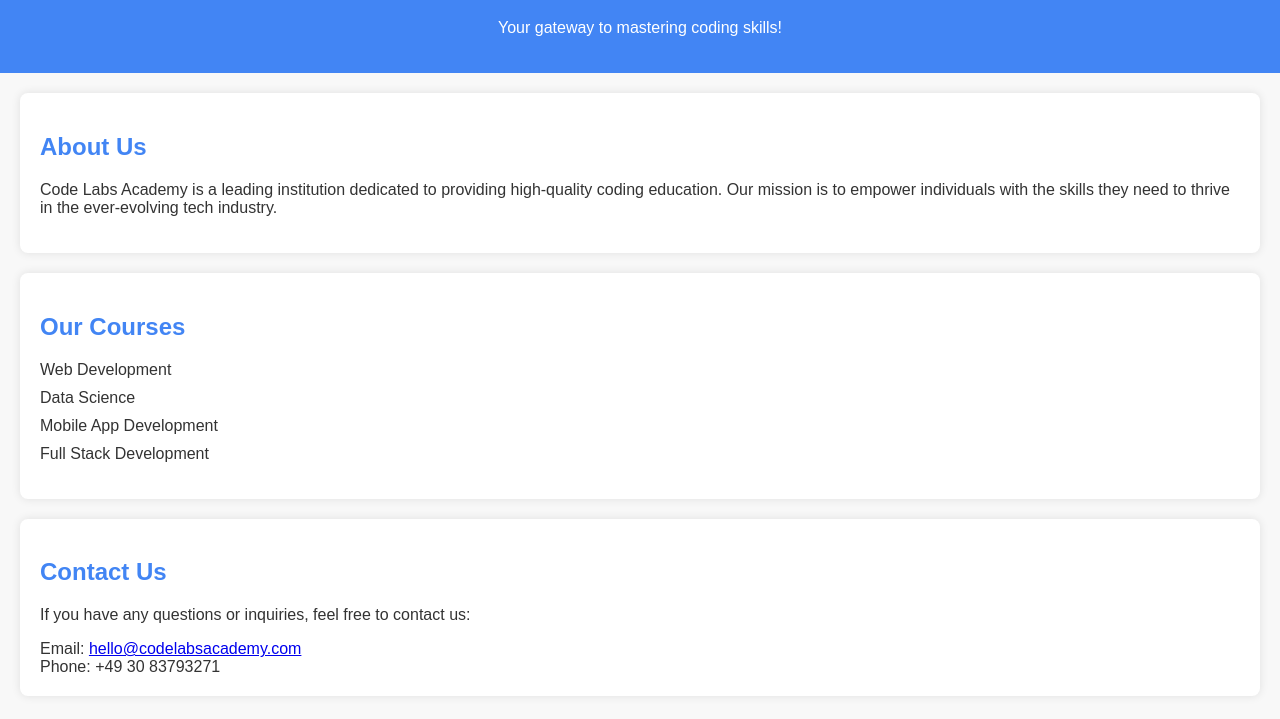
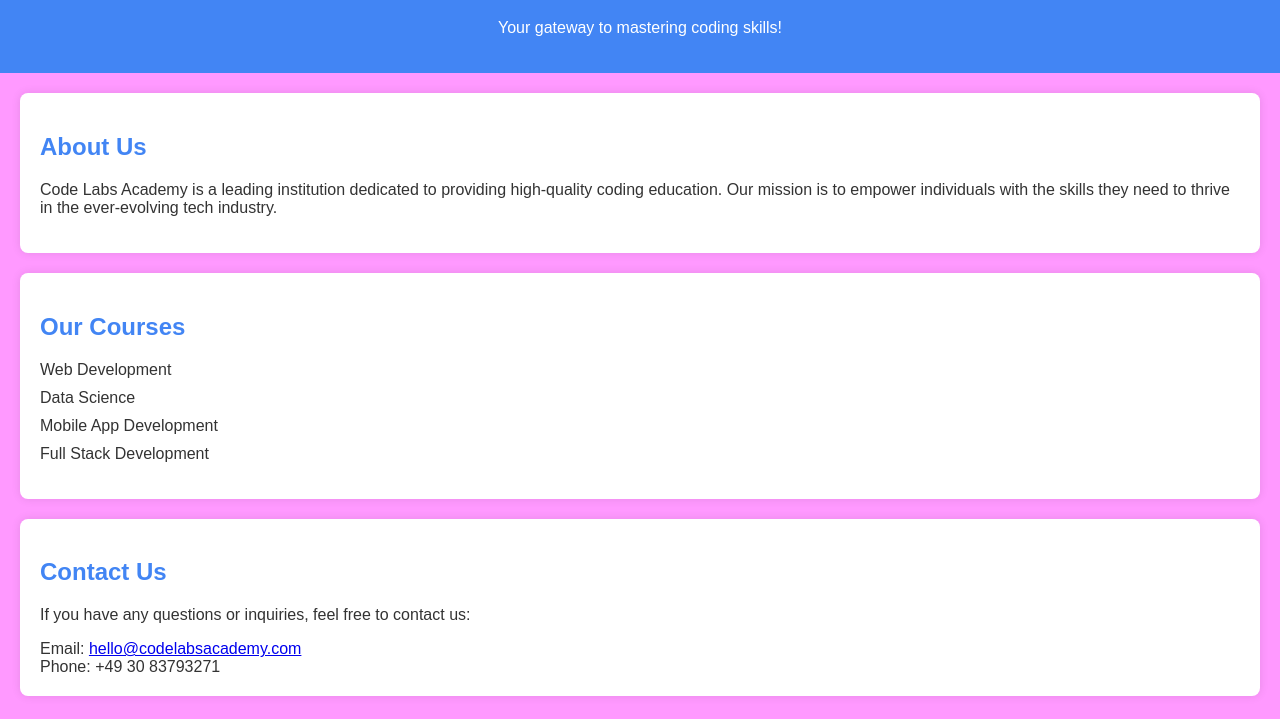
Before and after one commit to Thomas200553/PrepWorkProject, a plain HTML site: page index.html in a window 1280 px wide. Shown: the part 81-800 px from the top of the page. Drawn offline with Linux system fonts and the light colour scheme.

Commit message:
Updated style.css

```diff
--- a/style.css
+++ b/style.css
@@ -2,7 +2,7 @@ body {
   font-family: "Arial", sans-serif;
   margin: 0;
   padding: 0;
-  background-color: #f8f8f8;
+  background-color: #ff99ff;
   color: #333;
 }
 header {
```
